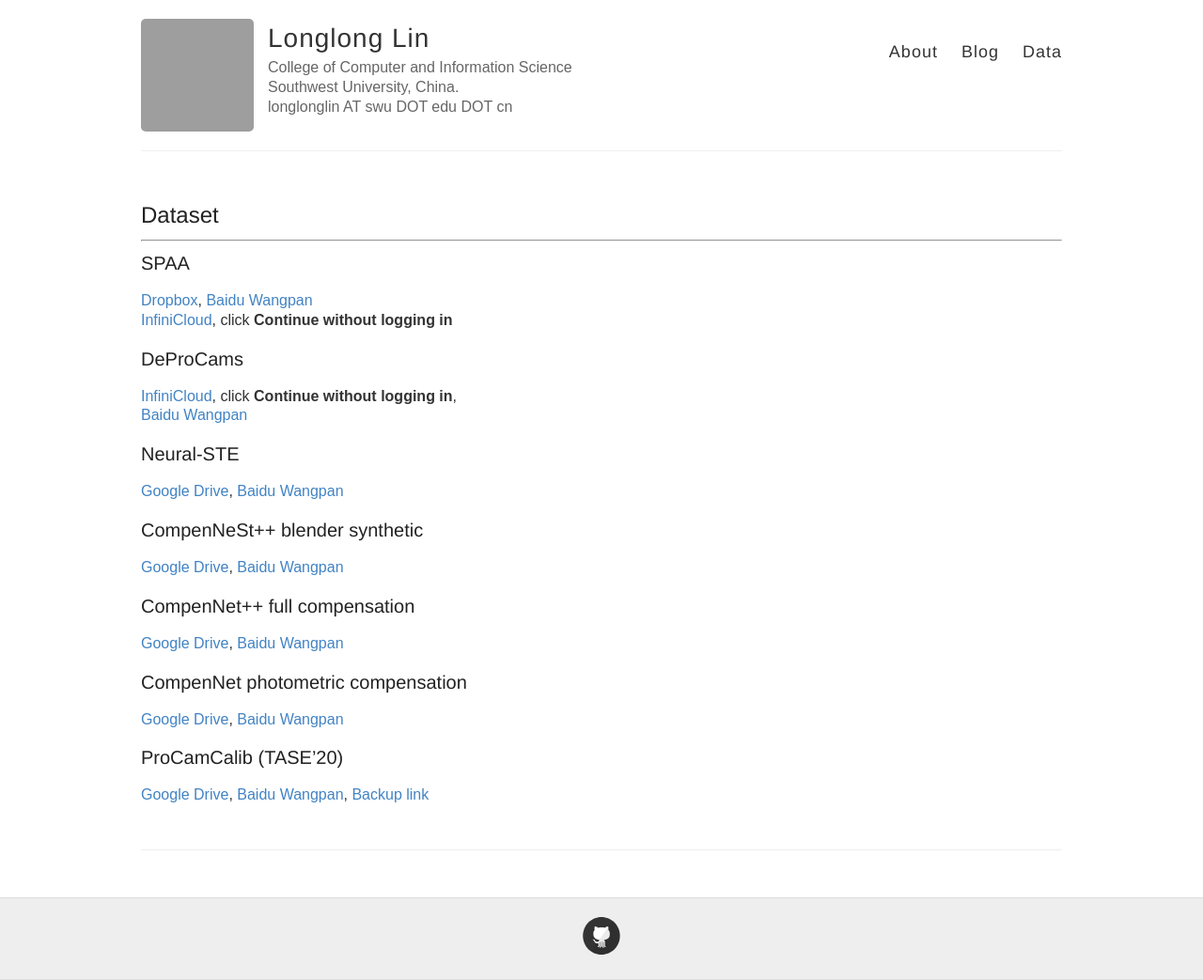
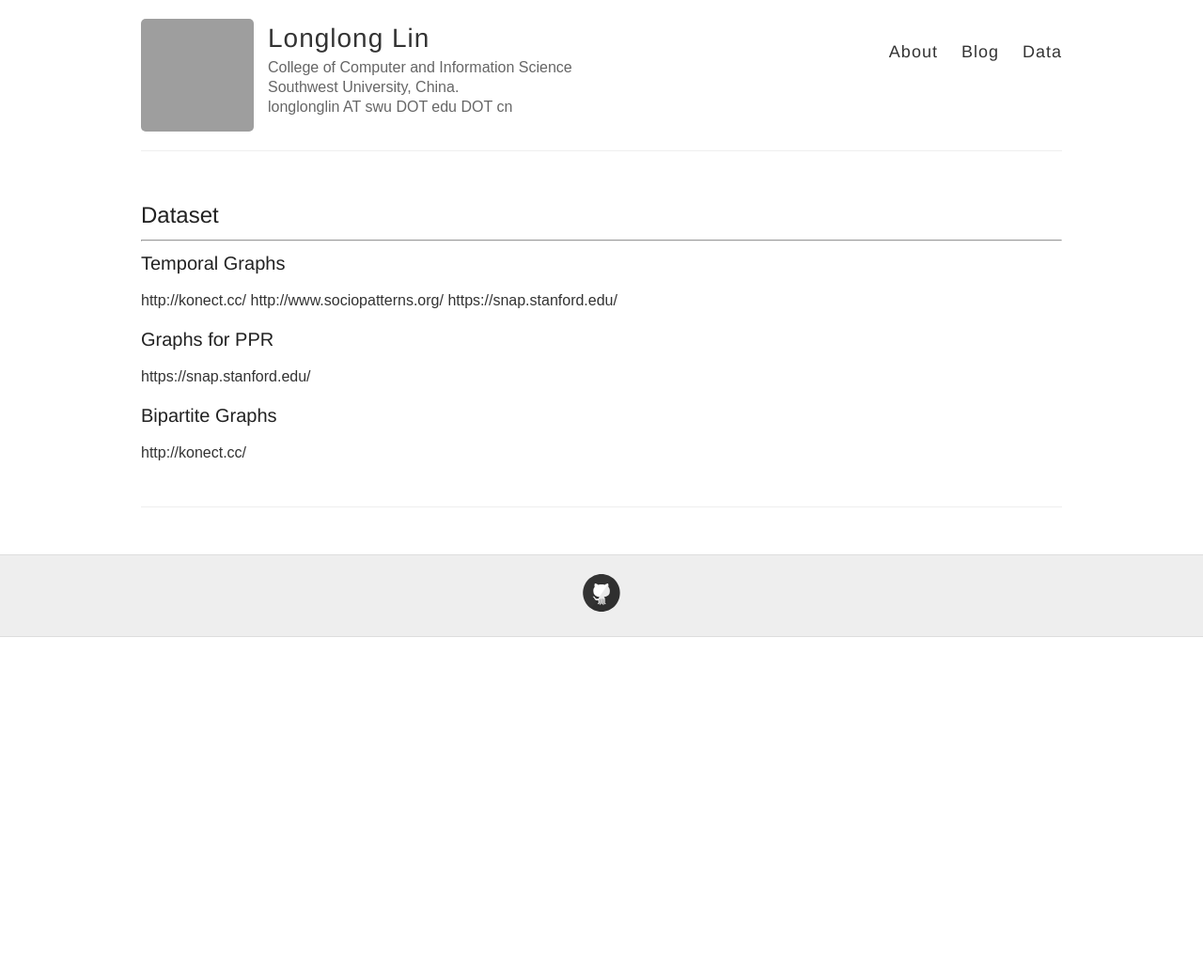
Before and after one commit to longlonglin/longlonglin.github.io, a Jekyll site: the page built from data.md, in a window 1280 px wide. Shown: the whole page at 94% size. Built offline with Jekyll 4.4.1, drawn with Linux system fonts in a browser that asks for light colours; after the commit the page ends 900 px from its top, so only the background shows below that; grey boxes are pictures that could not be loaded.

Commit message:
Update data.md

```diff
--- a/data.md
+++ b/data.md
@@ -8,35 +8,14 @@ title: data
 ## Dataset
 ---
 
-### SPAA
-[Dropbox](https://www.dropbox.com/s/aeay7zp2v91pefn/spaa_dataset.zip?dl=0),
-[Baidu Wangpan](https://pan.baidu.com/s/1nPWTbdZPs6ciLJK6cEOj9w?pwd=72in)
-[InfiniCloud](https://higa.teracloud.jp/share/11e1d02c505a0b39), click **Continue without logging in**
+### Temporal Graphs
+http://konect.cc/
+http://www.sociopatterns.org/
+https://snap.stanford.edu/
 
 
-### DeProCams
-[InfiniCloud](https://higa.teracloud.jp/share/11e101e1107048c7), click **Continue without logging in**,
-[Baidu Wangpan](https://pan.baidu.com/s/1xSOQAZ7a0uEcCKxi32BH6g?pwd=e1qq)
+### Graphs for PPR
+https://snap.stanford.edu/
 
-### Neural-STE
-[Google Drive](https://drive.google.com/file/d/1_c1O2NOcKXK_fiYwaWo-CeKBZj2gE6Ax/view?usp=sharing),
-[Baidu Wangpan](https://pan.baidu.com/s/1uQohSlW4b7Ccn3XtVrh_mA?pwd=6pgf)
-
-### CompenNeSt++ blender synthetic
-[Google Drive](https://drive.google.com/file/d/1UMTrXg6iySzhl8OSMZKL8zQmIFe102-n/view?usp=sharing),
-[Baidu Wangpan](https://pan.baidu.com/s/1KGqeMENxjFO077grQG_u_Q?pwd=yn94)
-
-### CompenNet++ full compensation
-
-[Google Drive](https://drive.google.com/file/d/1XK6jzNvLwbc-XFg3IU_KpJMT4yB_3JVS/view?usp=sharing),
-[Baidu Wangpan](https://pan.baidu.com/s/1a_fLDWOBmnk3WZucwXb-qg?pwd=hwxq)
-
-### CompenNet photometric compensation
-
-[Google Drive](https://drive.google.com/file/d/1gUTWZLfiGRBgOnZe66ik-m315h4h0gPt/view?usp=sharing),
-[Baidu Wangpan](https://pan.baidu.com/s/1mRdMa_dgA1RUIDKNpMZXGg?pwd=iss7)
-
-### ProCamCalib (TASE'20)
-[Google Drive](https://drive.google.com/file/d/1YnLe1yykjdgFEShC4NbtBnKFDaupnvtu/view?usp=sharing),
-[Baidu Wangpan](https://pan.baidu.com/s/1D4u4W6f4oMZOIqMAk8TY4A?pwd=h5rz),
-[Backup link](http://vision.cs.stonybrook.edu/~bingyao/pub/data/calibration/6-3-19.zip)
+### Bipartite Graphs
+http://konect.cc/
```
